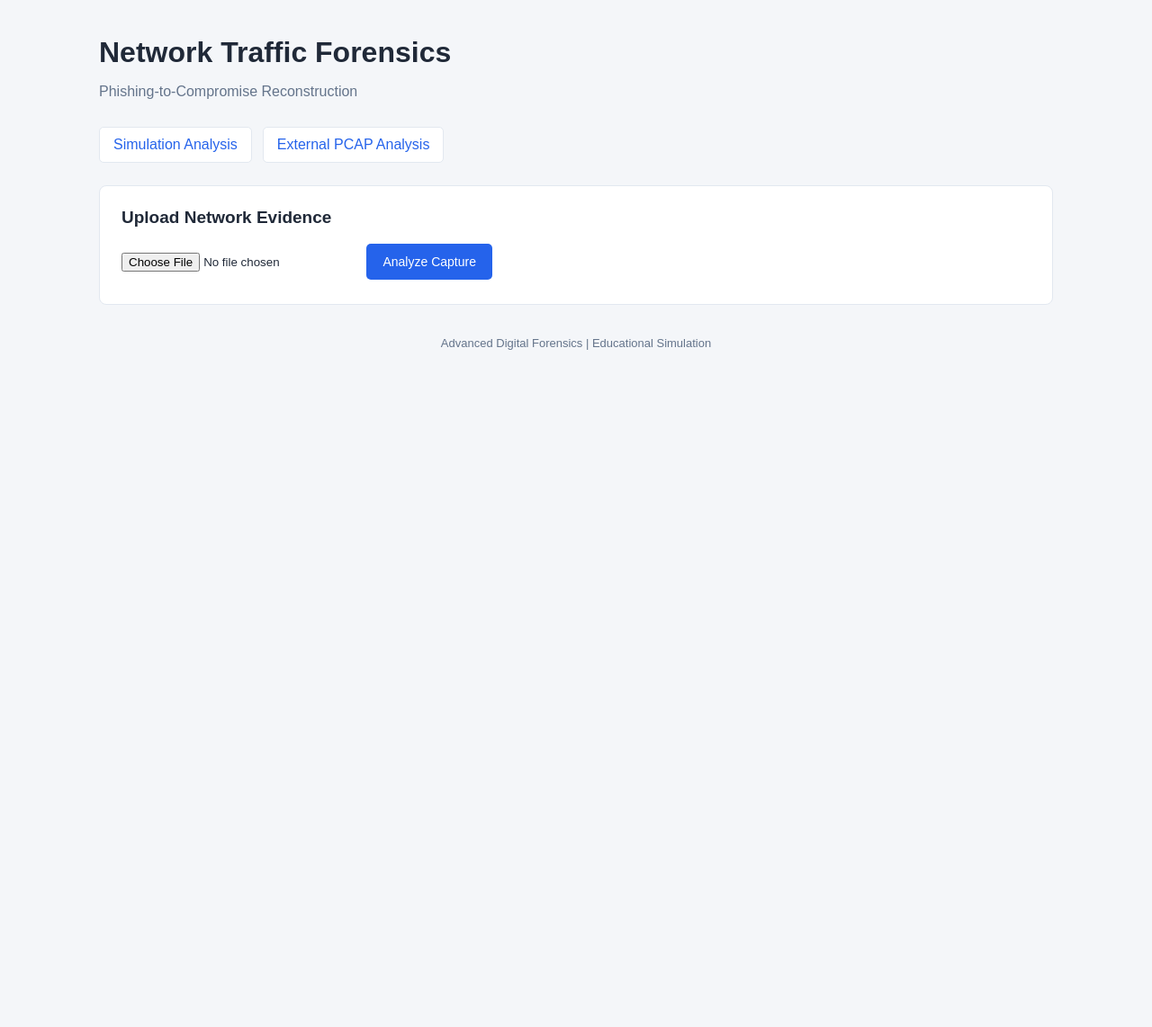
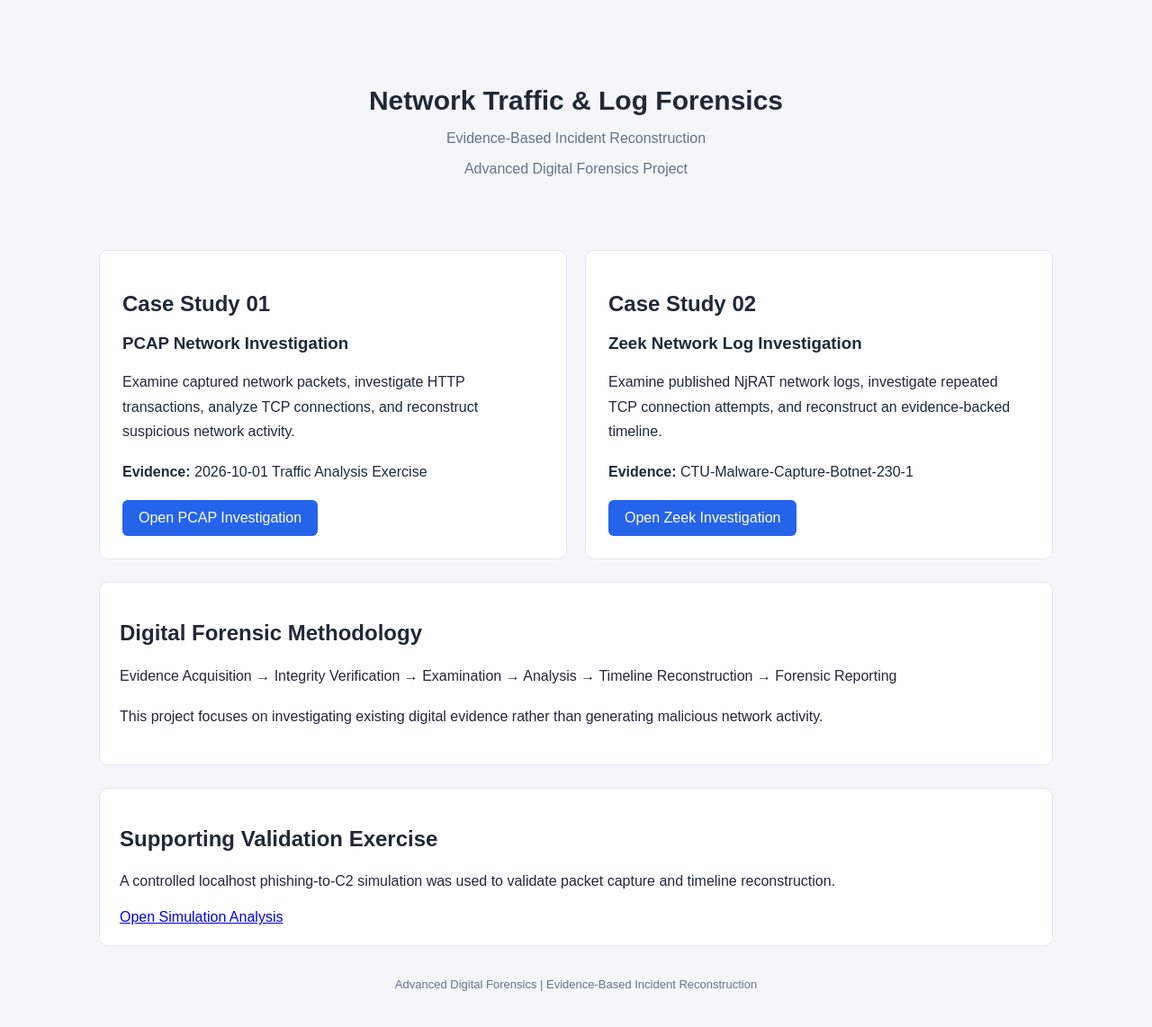
Before and after one commit to 21Deep21/iot-digital-forensics, a Flask app: page / in a window 1280 px wide. Shown: the whole page at 90% size. Before the commit the page ends 389 px from the top, so only its background shows below. Run offline with Flask 3, Linux system fonts and the light colour scheme.

Commit message:
Integrate PCAP and Zeek forensic dashboards

```diff
--- a/app.py
+++ b/app.py
@@ -2,12 +2,11 @@
 from pathlib import Path
 from datetime import datetime, timezone
 from uuid import uuid4
-from collections import defaultdict
+from collections import Counter
 import csv
 import hashlib
 import json
 import statistics
-import subprocess
 
 from flask import (
     Flask,
@@ -20,11 +19,12 @@ from werkzeug.utils import secure_filename
 from scapy.all import PcapReader, IP, TCP, Raw
 
 from analysis.external_pcap_analyzer import analyze_external_pcap
+from iot.analysis.forensic_investigation import analyze as analyze_zeek
 
 
-# --------------------------------------------------
+# ==================================================
 # PROJECT CONFIGURATION
-# --------------------------------------------------
+# ==================================================
 
 BASE_DIR = Path(__file__).resolve().parent
 
@@ -34,11 +34,16 @@ REPORTS = BASE_DIR / "reports"
 SIMULATION_DIR = CAPTURES / "simulation"
 EXTERNAL_DIR = CAPTURES / "external" / "uploads"
 
+IOT_DIR = BASE_DIR / "iot"
+IOT_EVIDENCE = IOT_DIR / "evidence" / "labeled-conn.log"
+IOT_REPORTS = IOT_DIR / "reports"
+
 for directory in (
     CAPTURES,
     REPORTS,
     SIMULATION_DIR,
     EXTERNAL_DIR,
+    IOT_REPORTS,
 ):
     directory.mkdir(parents=True, exist_ok=True)
 
@@ -55,13 +60,13 @@ EVENTS = {
 }
 
 
-# --------------------------------------------------
+# ==================================================
 # EVIDENCE MANAGEMENT
-# --------------------------------------------------
+# ==================================================
 
 def save_evidence(uploaded_file, folder):
     """
-    Save evidence with a unique filename.
+    Preserve uploaded PCAP evidence with a unique filename.
     Existing evidence is never overwritten.
     """
 
@@ -112,9 +117,9 @@ def investigation_directory(investigation_id):
     return path
 
 
-# --------------------------------------------------
+# ==================================================
 # SIMULATION PCAP ANALYSIS
-# --------------------------------------------------
+# ==================================================
 
 def analyze_simulation(path):
     timeline = []
@@ -168,7 +173,9 @@ def analyze_simulation(path):
                 "request_path": uri,
             })
 
-    timeline.sort(key=lambda item: item["epoch"])
+    timeline.sort(
+        key=lambda item: item["epoch"]
+    )
 
     return packet_count, timeline
 
@@ -200,7 +207,8 @@ def generate_simulation_reports(
         "w", newline="", encoding="utf-8"
     ) as file:
         writer = csv.DictWriter(
-            file, fieldnames=fields
+            file,
+            fieldnames=fields
         )
 
         writer.writeheader()
@@ -280,11 +288,11 @@ def generate_simulation_reports(
     }
 
 
-# --------------------------------------------------
+# ==================================================
 # SIMULATION DASHBOARD
-# --------------------------------------------------
+# ==================================================
 
-@app.route("/", methods=["GET", "POST"])
+@app.route("/simulation", methods=["GET", "POST"])
 def index():
     result = None
     error = None
@@ -325,9 +333,9 @@ def index():
     )
 
 
-# --------------------------------------------------
+# ==================================================
 # EXTERNAL PCAP DASHBOARD
-# --------------------------------------------------
+# ==================================================
 
 @app.route("/external", methods=["GET", "POST"])
 def external_analysis():
@@ -380,9 +388,110 @@ def external_analysis():
     )
 
 
-# --------------------------------------------------
-# REPORT DOWNLOADS
-# --------------------------------------------------
+# ==================================================
+# ZEEK NETWORK LOG FORENSICS
+# ==================================================
+
+@app.route("/iot", methods=["GET"])
+def iot_analysis():
+    error = None
+    report = None
+    timeline = []
+    summary = None
+
+    try:
+        if not IOT_EVIDENCE.is_file():
+            raise FileNotFoundError(
+                "Zeek evidence file not found."
+            )
+
+        # Run the existing investigation.
+        # This verifies SHA-256 and generates reports.
+        analyze_zeek()
+
+        report_path = (
+            IOT_REPORTS / "forensic_case_report.txt"
+        )
+
+        timeline_path = (
+            IOT_REPORTS / "incident_timeline.csv"
+        )
+
+        report = report_path.read_text(
+            encoding="utf-8"
+        )
+
+        with timeline_path.open(
+            newline="",
+            encoding="utf-8"
+        ) as file:
+            timeline = list(
+                csv.DictReader(file)
+            )
+
+        # These are calculated from the generated
+        # evidence timeline, not hardcoded values.
+        intervals = []
+
+        for i in range(1, len(timeline)):
+            current = float(
+                timeline[i]["Recorded Timestamp"]
+            )
+            previous = float(
+                timeline[i - 1]["Recorded Timestamp"]
+            )
+            intervals.append(current - previous)
+
+        average_interval = (
+            statistics.mean(intervals)
+            if intervals else 0
+        )
+
+        state_counts = Counter(
+            row["Connection State"]
+            for row in timeline
+        )
+
+        summary = {
+            "evidence_file": IOT_EVIDENCE.name,
+            "sha256": calculate_sha256(
+                IOT_EVIDENCE
+            ),
+            "total_records": 992,
+            "background": 739,
+            "malicious": 244,
+            "benign": 9,
+            "suspicious_connections": len(timeline),
+            "connection_states": dict(state_counts),
+            "average_interval": round(
+                average_interval, 3
+            ),
+            "minimum_interval": round(
+                min(intervals), 3
+            ) if intervals else 0,
+            "maximum_interval": round(
+                max(intervals), 3
+            ) if intervals else 0,
+            "source_ip": "192.168.1.115",
+            "destination_ip": "41.108.179.197",
+            "destination_port": "1177",
+        }
+
+    except Exception as exc:
+        error = f"Zeek analysis failed: {exc}"
+
+    return render_template(
+        "iot.html",
+        report=report,
+        timeline=timeline,
+        summary=summary,
+        error=error,
+    )
+
+
+# ==================================================
+# INVESTIGATION REPORT DOWNLOADS
+# ==================================================
 
 @app.route("/download/<investigation_id>/<report_type>")
 def download_investigation(
@@ -409,7 +518,11 @@ def download_investigation(
     if not filename:
         abort(404)
 
-    path = REPORTS / investigation_id / filename
+    path = (
+        REPORTS
+        / investigation_id
+        / filename
+    )
 
     if not path.is_file():
         abort(404)
@@ -421,9 +534,45 @@ def download_investigation(
     )
 
 
-# --------------------------------------------------
+# ==================================================
+# ZEEK REPORT DOWNLOADS
+# ==================================================
+
+@app.route("/iot/download/<report_type>")
+def download_iot_report(report_type):
+    filenames = {
+        "timeline": "incident_timeline.csv",
+        "report": "forensic_case_report.txt",
+    }
+
+    filename = filenames.get(report_type)
+
+    if not filename:
+        abort(404)
+
+    path = IOT_REPORTS / filename
+
+    if not path.is_file():
+        abort(404)
+
+    return send_file(
+        path,
+        as_attachment=True,
+        download_name=filename,
+    )
+
+# ==================================================
+# MAIN FORENSICS HOMEPAGE
+# ==================================================
+
+@app.route("/")
+@app.route("/home")
+def home():
+    return render_template("home.html")
+
+# ==================================================
 # APPLICATION START
-# --------------------------------------------------
+# ==================================================
 
 if __name__ == "__main__":
     app.run(
--- /dev/null
+++ b/templates/home.html
@@ -0,0 +1,180 @@
+
+<!DOCTYPE html>
+<html lang="en">
+<head>
+    <meta charset="UTF-8">
+    <meta name="viewport"
+          content="width=device-width, initial-scale=1">
+    <title>Network Traffic & Log Forensics</title>
+    <link rel="stylesheet"
+          href="{{ url_for('static', filename='style.css') }}">
+
+    <style>
+        .home-header {
+            text-align: center;
+            padding: 35px 10px;
+        }
+
+        .home-header h1 {
+            font-size: 30px;
+            margin-bottom: 12px;
+        }
+
+        .home-header p {
+            color: #64748b;
+        }
+
+        .case-grid {
+            display: grid;
+            grid-template-columns: repeat(2, 1fr);
+            gap: 20px;
+            margin: 25px 0;
+        }
+
+        .case-card {
+            background: #fff;
+            border: 1px solid #e2e8f0;
+            border-radius: 10px;
+            padding: 25px;
+        }
+
+        .case-card h2 {
+            margin-bottom: 12px;
+        }
+
+        .case-card p {
+            line-height: 1.7;
+            margin-bottom: 18px;
+        }
+
+        .case-link {
+            display: inline-block;
+            background: #2563eb;
+            color: white;
+            padding: 11px 18px;
+            border-radius: 6px;
+            text-decoration: none;
+        }
+
+        .case-link:hover {
+            background: #1d4ed8;
+        }
+
+        .methodology {
+            margin-top: 25px;
+            padding: 22px;
+            background: #fff;
+            border: 1px solid #e2e8f0;
+            border-radius: 10px;
+        }
+
+        .methodology p {
+            line-height: 1.8;
+        }
+
+        @media (max-width: 700px) {
+            .case-grid {
+                grid-template-columns: 1fr;
+            }
+        }
+    </style>
+</head>
+
+<body>
+<main class="container">
+
+    <header class="home-header">
+        <h1>Network Traffic & Log Forensics</h1>
+        <p>Evidence-Based Incident Reconstruction</p>
+        <p>Advanced Digital Forensics Project</p>
+    </header>
+
+    <section class="case-grid">
+
+        <div class="case-card">
+            <h2>Case Study 01</h2>
+            <h3>PCAP Network Investigation</h3>
+
+            <p>
+                Examine captured network packets,
+                investigate HTTP transactions,
+                analyze TCP connections, and
+                reconstruct suspicious network activity.
+            </p>
+
+            <p>
+                <strong>Evidence:</strong>
+                2026-10-01 Traffic Analysis Exercise
+            </p>
+
+            <a class="case-link"
+               href="{{ url_for('external_analysis') }}">
+                Open PCAP Investigation
+            </a>
+        </div>
+
+        <div class="case-card">
+            <h2>Case Study 02</h2>
+            <h3>Zeek Network Log Investigation</h3>
+
+            <p>
+                Examine published NjRAT network logs,
+                investigate repeated TCP connection
+                attempts, and reconstruct an
+                evidence-backed timeline.
+            </p>
+
+            <p>
+                <strong>Evidence:</strong>
+                CTU-Malware-Capture-Botnet-230-1
+            </p>
+
+            <a class="case-link"
+               href="{{ url_for('iot_analysis') }}">
+                Open Zeek Investigation
+            </a>
+        </div>
+
+    </section>
+
+    <section class="methodology">
+        <h2>Digital Forensic Methodology</h2>
+
+        <p>
+            Evidence Acquisition →
+            Integrity Verification →
+            Examination →
+            Analysis →
+            Timeline Reconstruction →
+            Forensic Reporting
+        </p>
+
+        <p>
+            This project focuses on investigating
+            existing digital evidence rather than
+            generating malicious network activity.
+        </p>
+    </section>
+
+    <section class="methodology">
+        <h2>Supporting Validation Exercise</h2>
+
+        <p>
+            A controlled localhost phishing-to-C2
+            simulation was used to validate packet
+            capture and timeline reconstruction.
+        </p>
+
+        <a href="{{ url_for('index') }}">
+            Open Simulation Analysis
+        </a>
+    </section>
+
+    <footer>
+        Advanced Digital Forensics |
+        Evidence-Based Incident Reconstruction
+    </footer>
+
+</main>
+</body>
+</html>
--- a/templates/index.html
+++ b/templates/index.html
@@ -15,8 +15,10 @@
             <p>Phishing-to-Compromise Reconstruction</p>
         </header>
 <nav class="navigation">
-    <a href="/">Simulation Analysis</a>
-    <a href="/external">External PCAP Analysis</a>
+    <a href="/">Home</a>
+    <a href="/external">PCAP Forensics</a>
+    <a href="/iot">Zeek Log Forensics</a>
+    <a href="/simulation">Simulation</a>
 </nav>
 
         <section class="panel">
```
Also changed, not shown: templates/external.html (+6 -4 lines), templates/iot.html (added, +244 -0 lines).
